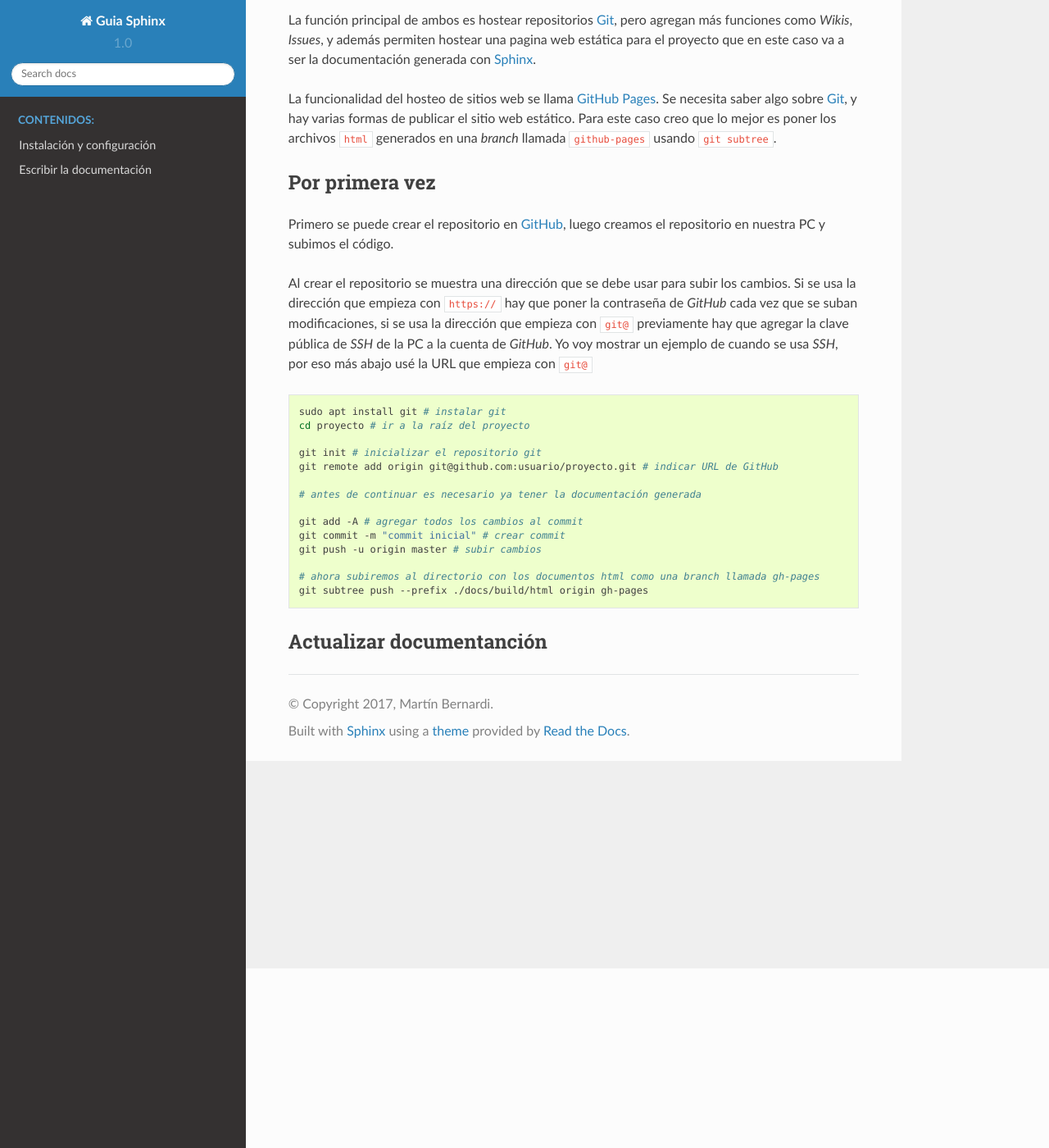
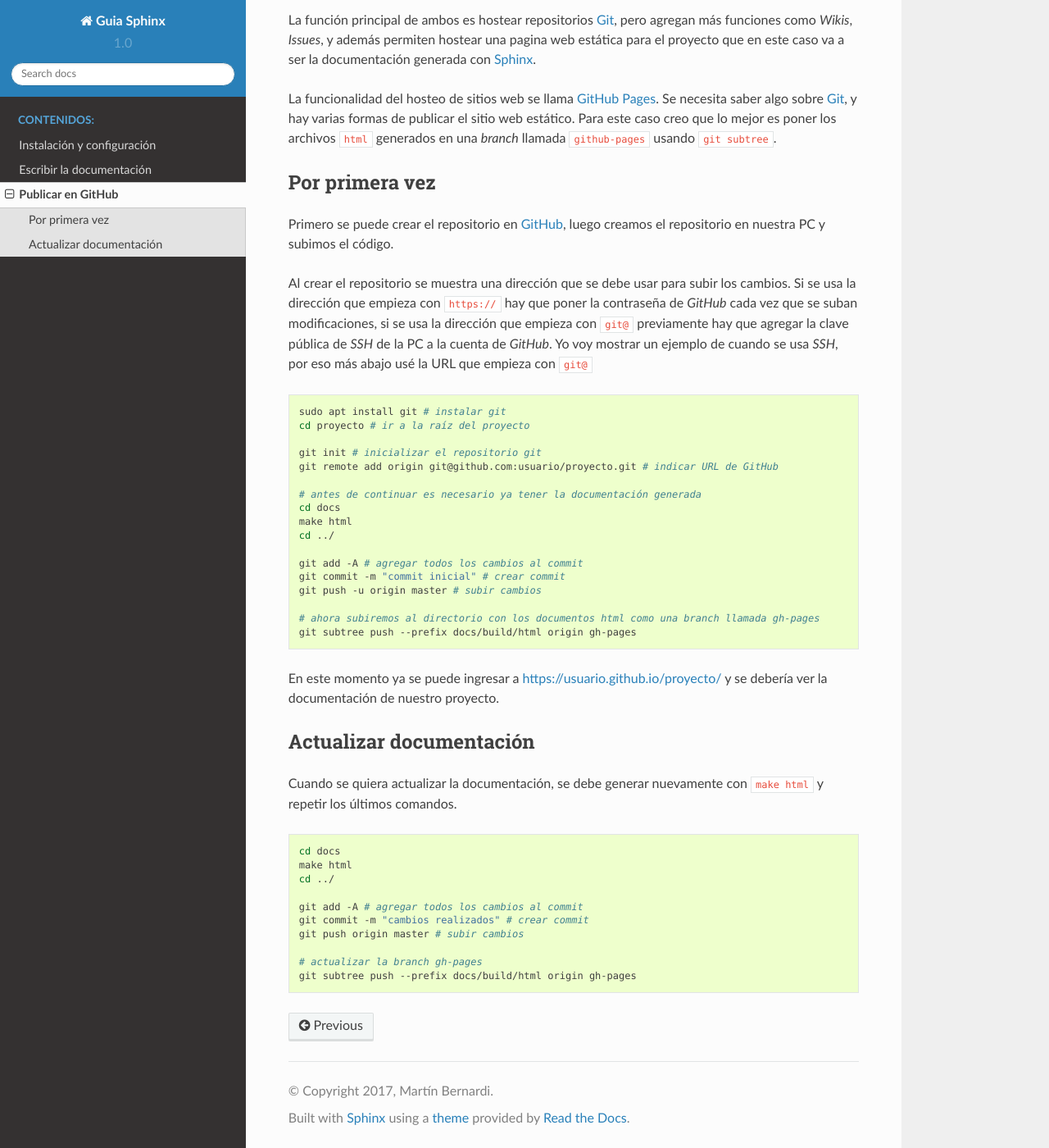
Before and after one commit to martinber/guia-sphinx, a Sphinx documentation site: the page built from docs/source/publicar.rst, in a window 1280 px wide and 1400 px high, scrolled down 219 px. Shown: the whole window at 82% size. Built offline with Sphinx 7.4.7 and the Read the Docs theme 2.0.0, drawn with Linux system fonts in a browser that asks for light colours; pages that are not in the unit, such as notebooks, are missing from menus.

Commit message:
correciones

```diff
--- a/docs/source/publicar.rst
+++ b/docs/source/publicar.rst
@@ -37,19 +37,39 @@
     git remote add origin git@github.com:usuario/proyecto.git # indicar URL de GitHub
 
     # antes de continuar es necesario ya tener la documentación generada
+    cd docs
+    make html
+    cd ../
 
     git add -A # agregar todos los cambios al commit
     git commit -m "commit inicial" # crear commit
     git push -u origin master # subir cambios
 
     # ahora subiremos al directorio con los documentos html como una branch llamada gh-pages
-    git subtree push --prefix ./docs/build/html origin gh-pages
+    git subtree push --prefix docs/build/html origin gh-pages
 
+En este momento ya se puede ingresar a https://usuario.github.io/proyecto/ y se
+debería ver la documentación de nuestro proyecto.
 
+Actualizar documentación
+------------------------
 
+Cuando se quiera actualizar la documentación, se debe generar nuevamente con
+``make html`` y repetir los últimos comandos.
 
-Actualizar documentanción
--------------------------
+.. code:: sh
+
+    cd docs
+    make html
+    cd ../
+
+    git add -A # agregar todos los cambios al commit
+    git commit -m "cambios realizados" # crear commit
+    git push origin master # subir cambios
+
+    # actualizar la branch gh-pages
+    git subtree push --prefix docs/build/html origin gh-pages
+
 
 .. _GitHub: https://github.com/
 .. _GitLab: https://gitlab.com/
```
Also changed, not shown: docs/source/escribir.rst (+5 -2 lines), docs/source/index.rst (+10 -3 lines), 13 other files.
